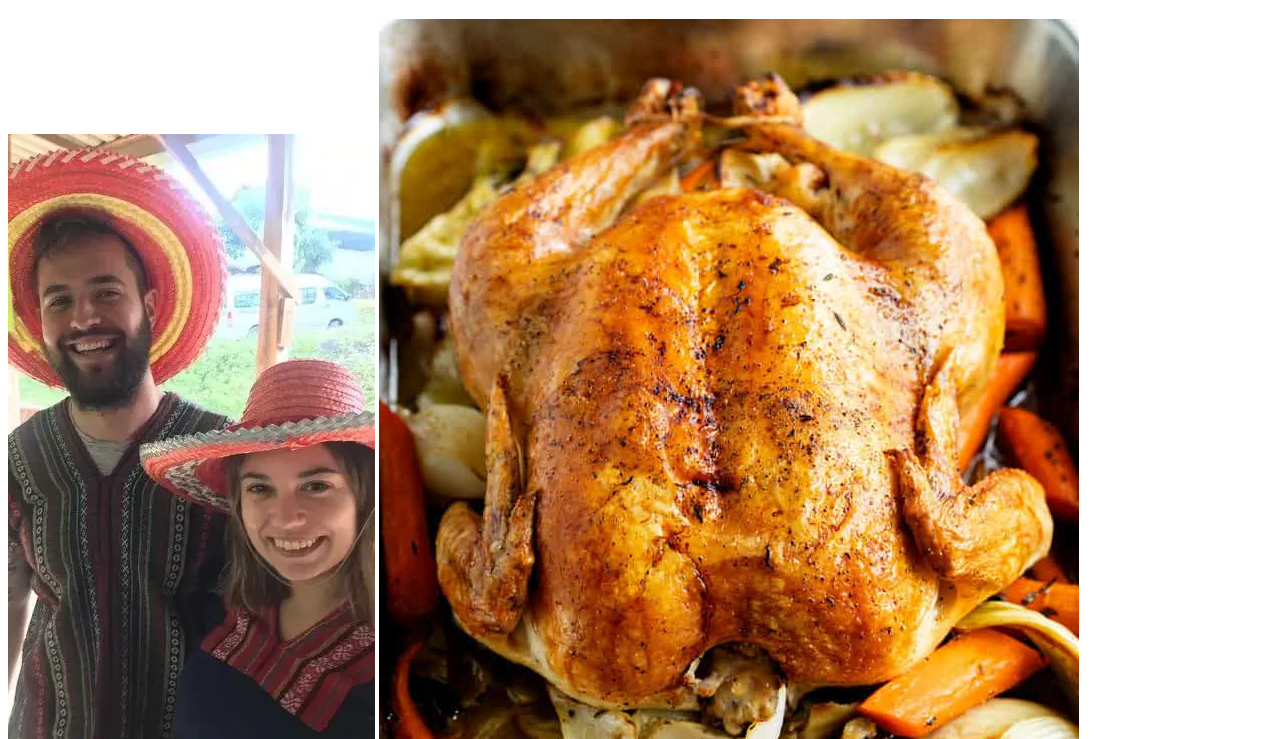
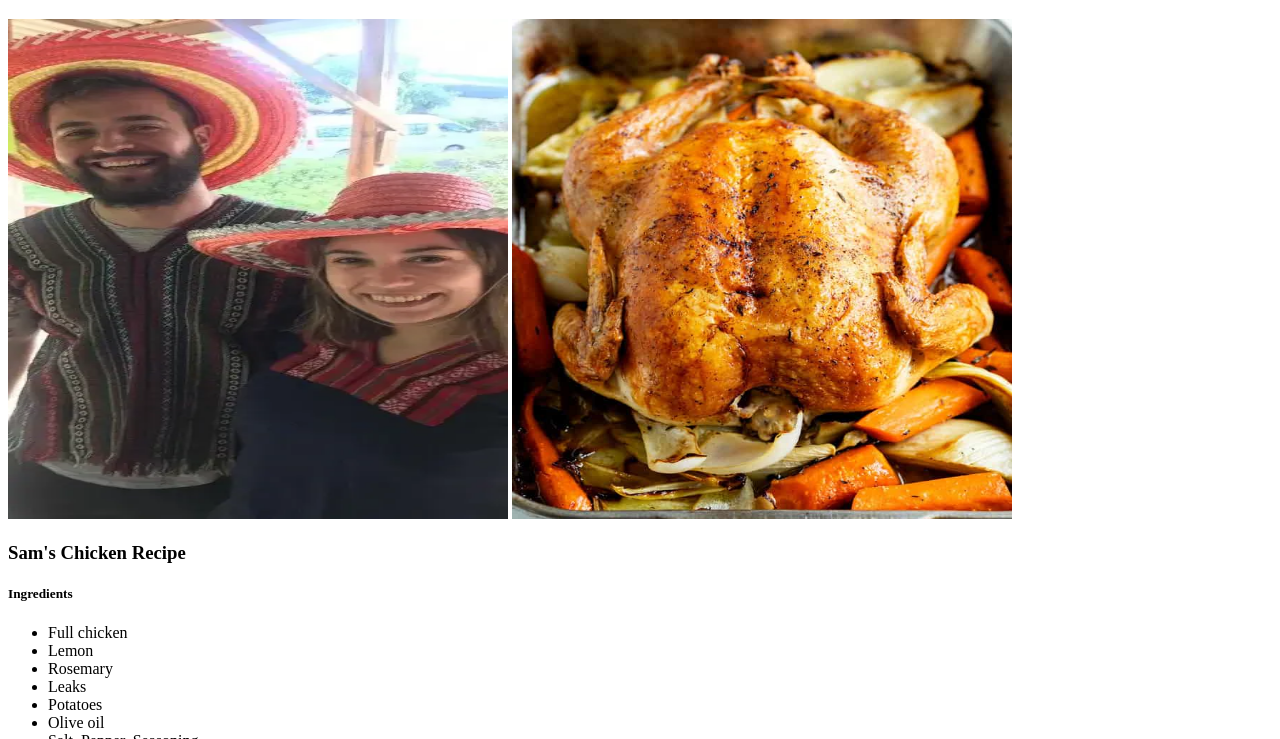
Before and after one commit to adhards1/odin-recipes, a plain HTML site: page recipes/samschicken.html in a window 1280 px wide. Shown: the part 61-800 px from the top of the page. Drawn offline with Linux system fonts and the light colour scheme.

Commit message:
Changed the size of both pictures above recipe.

```diff
--- a/recipes/samschicken.html
+++ b/recipes/samschicken.html
@@ -7,8 +7,8 @@
 </head>
 <body>
     <h1>Sam's Chicken</h1>
-    <img src="../img/sam.jpg" alt="sam and adam">
-    <img src="../img/samchx.jpg" alt="sam's chicken">
+    <img src="../img/sam.jpg" alt="sam and adam" height="500" width="500">
+    <img src="../img/samchx.jpg" alt="sam's chicken" height="500" width="500">
     <h3>Sam's Chicken Recipe</h3>
     <h5>Ingredients</h5>
     <ul>
```
